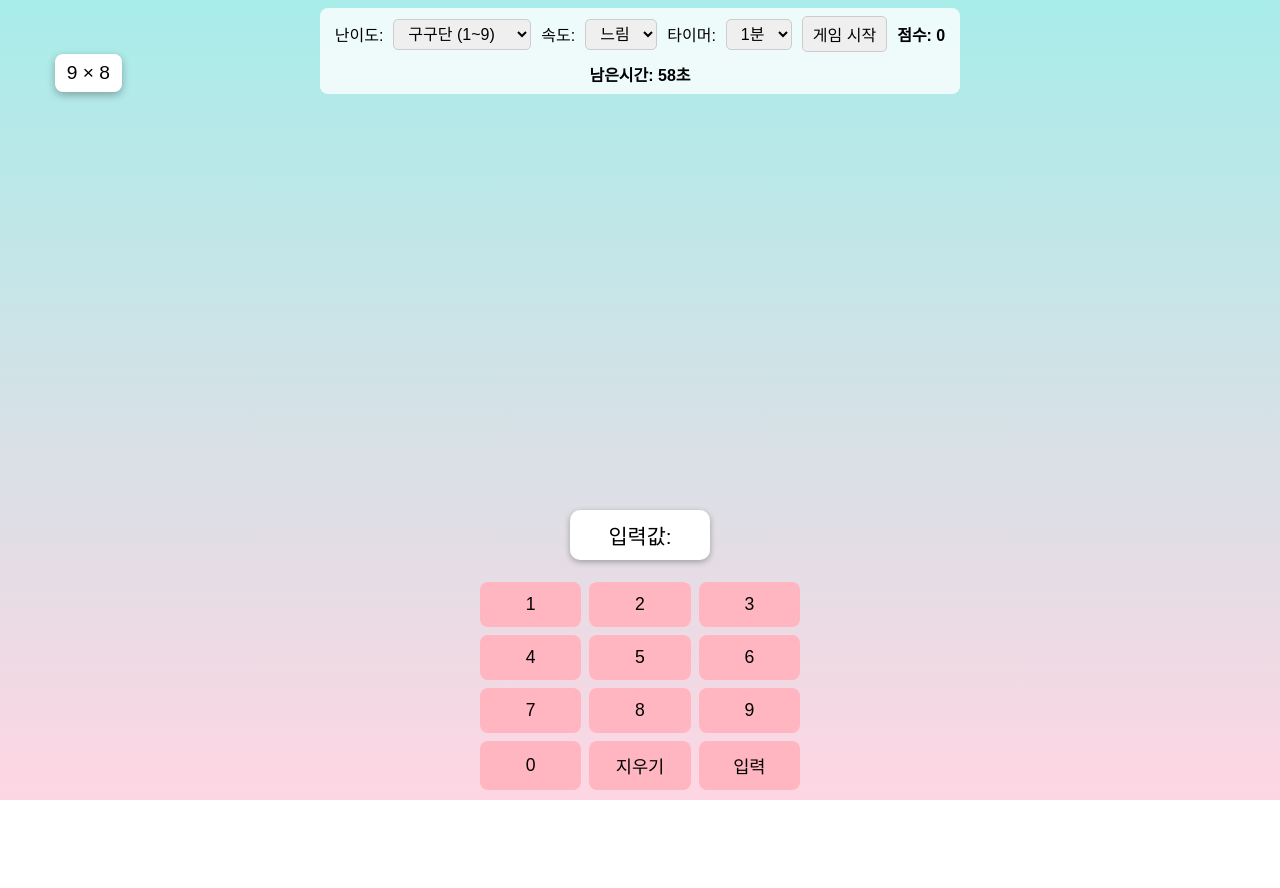
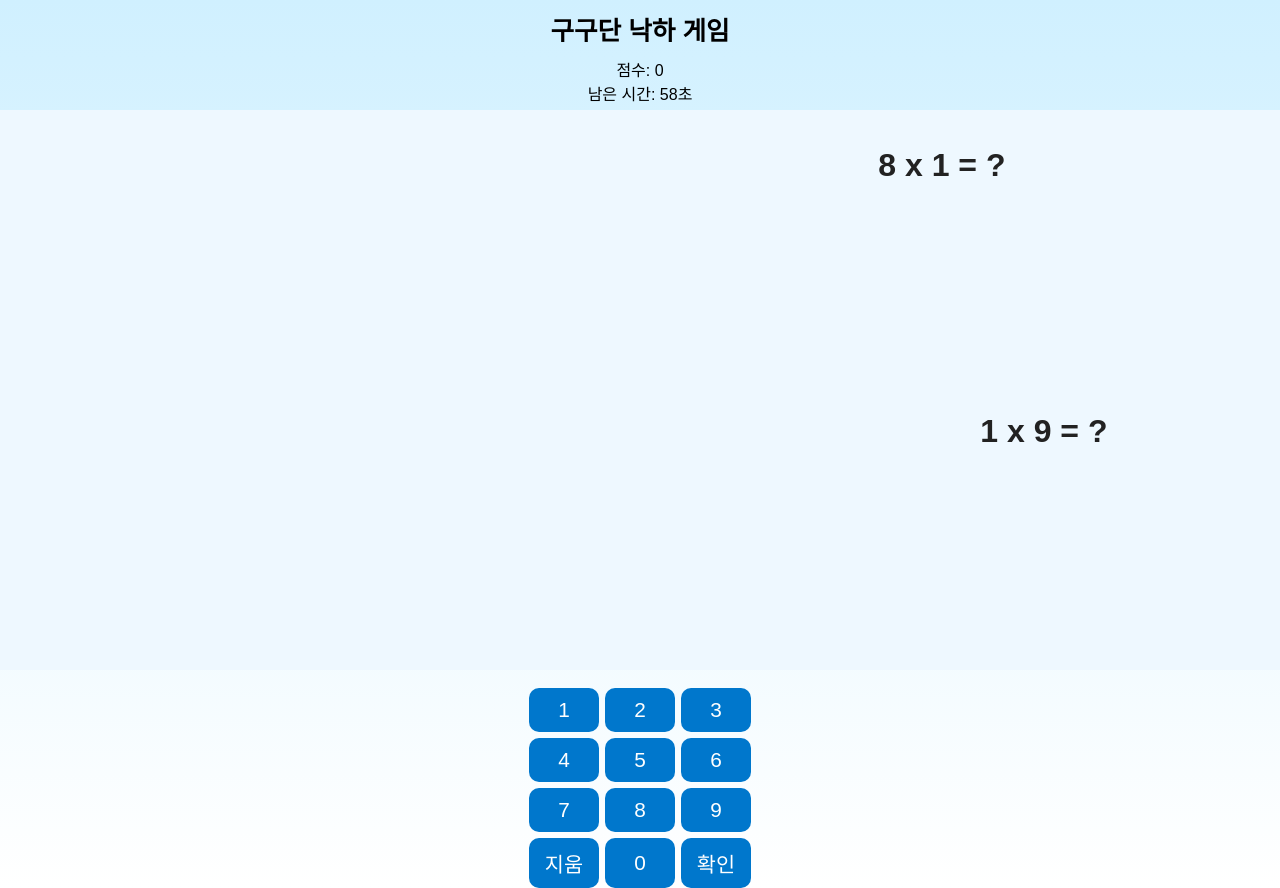
Before and after one commit to frontier19hong-collab/mul, a plain HTML site: page index.html in a window 1280 px wide. Both pictures are taken after a click on the button "게임 시작". Before the commit the page ends 800 px from the top, so only its background shows below. Drawn offline with Linux system fonts and the light colour scheme.

Commit message:
게임화면 최상단에 위치
정보는 게임중에 안보이게 설정

```diff
--- a/index.html
+++ b/index.html
@@ -2,277 +2,285 @@
 <html lang="ko">
 <head>
 <meta charset="UTF-8" />
-  <meta name="viewport" content="width=device-width, initial-scale=1.0, maximum-scale=1.0, user-scalable=no" />
+<meta name="viewport" content="width=device-width, initial-scale=1.0" />
 <title>구구단 낙하 게임</title>
 <style>
-    html, body {
+  body {
     margin: 0;
     padding: 0;
     overflow: hidden;
-      background: linear-gradient(to bottom, #a8edea, #fed6e3);
-      font-family: 'Arial', sans-serif;
-      height: 100%;
+    background: linear-gradient(to bottom, #d0f0ff, #ffffff);
+    font-family: "Pretendard", sans-serif;
+    text-align: center;
+  }
+
+  h1 {
+    margin: 10px 0;
+    font-size: 1.6rem;
+  }
+
+  .settings {
+    margin: 10px auto;
+    display: flex;
+    justify-content: center;
+    flex-wrap: wrap;
+    gap: 8px;
+    font-size: 1rem;
+  }
+
+  select, button {
+    padding: 5px 10px;
+    font-size: 1rem;
+  }
+
+  .game-info {
+    font-size: 1rem;
+    margin: 5px;
+    display: none; /* 시작 전엔 숨김 */
   }
 
   #gameArea {
     position: relative;
     width: 100%;
-      height: 100%;
+    height: 70vh;
+    background: #eef8ff;
     overflow: hidden;
   }
 
   .problem {
     position: absolute;
-      background: white;
-      border-radius: 8px;
-      padding: 8px 12px;
-      box-shadow: 0 3px 8px rgba(0, 0, 0, 0.3);
-      font-size: 1.2rem;
-      text-align: center;
-      user-select: none;
+    font-size: 2rem;
+    z-index: 9999; /* 문제를 항상 맨 위에 표시 */
+    color: #222;
+    font-weight: bold;
+    pointer-events: none;
   }
 
-    #ui {
-      position: absolute;
-      top: 8px;
-      left: 50%;
-      transform: translateX(-50%);
+  #inputArea {
     display: flex;
-      flex-wrap: wrap;
     justify-content: center;
-      gap: 10px;
+    flex-direction: column;
     align-items: center;
-      z-index: 1000;
-      background: rgba(255, 255, 255, 0.8);
-      padding: 8px 12px;
-      border-radius: 8px;
+    margin-top: 10px;
   }
 
-    select, button, input {
-      font-size: 1rem;
-      padding: 5px 10px;
-      border-radius: 5px;
-      border: 1px solid #ccc;
+  #answerDisplay {
+    font-size: 1.4rem;
+    font-weight: bold;
+    color: #0077cc;
+    margin-bottom: 8px;
   }
 
-    #score, #timer {
-      font-size: 1rem;
-      font-weight: bold;
+  .keypad {
+    display: grid;
+    grid-template-columns: repeat(3, 70px);
+    grid-gap: 6px;
+    justify-content: center;
   }
 
-    #inputDisplay {
-      position: absolute;
-      bottom: 30vh;
-      left: 50%;
-      transform: translateX(-50%);
-      background: white;
-      padding: 10px 20px;
+  .keypad button {
+    font-size: 1.3rem;
+    padding: 10px;
     border-radius: 10px;
-      font-size: 1.3rem;
-      box-shadow: 0 2px 6px rgba(0,0,0,0.3);
-      z-index: 1000;
-      min-width: 100px;
-      text-align: center;
+    border: none;
+    background-color: #0077cc;
+    color: #fff;
   }
 
-    #keypad {
-      position: absolute;
-      bottom: 10px;
-      left: 50%;
-      transform: translateX(-50%);
-      display: grid;
-      grid-template-columns: repeat(3, 1fr);
-      gap: 8px;
-      width: 80%;
-      max-width: 320px;
-      z-index: 999;
+  .keypad button:active {
+    background-color: #005fa3;
   }
 
-    #keypad button {
-      font-size: 1.1rem;
-      padding: 12px;
-      border-radius: 8px;
-      border: none;
-      background-color: #ffb6c1;
-      cursor: pointer;
-      transition: 0.2s;
-      width: 100%;
+  /* ✅ 모바일 반응형 조정 */
+  @media (max-width: 768px) {
+    h1 { font-size: 1.3rem; }
+    .settings, .game-info { font-size: 0.8rem; }
+    .keypad button {
+      font-size: 1rem;
+      padding: 6px;
+      width: 60px;
+      height: 45px;
     }
-
-    #keypad button:hover {
-      background-color: #ffa1b1;
-    }
-
-    @media (max-width: 600px) {
     .problem {
-        font-size: 1rem;
-        padding: 6px 10px;
-      }
-
-      #inputDisplay {
-        font-size: 1.1rem;
-        bottom: 35vh;
-      }
-
-      #keypad {
-        width: 90%;
-        max-width: 280px;
-      }
-
-      #keypad button {
-        font-size: 1rem;
-        padding: 10px;
+      font-size: 1.5rem;
     }
   }
 </style>
 </head>
 <body>
-  <div id="gameArea"></div>
-  <div id="ui">
-    <label>난이도:</label>
+  <h1>구구단 낙하 게임</h1>
+
+  <div class="settings">
+    <label>난이도:
       <select id="difficulty">
         <option value="9">구구단 (1~9)</option>
         <option value="19">십구단 (1~19)</option>
       </select>
-
-    <label>속도:</label>
+    </label>
+    <label>속도:
       <select id="speed">
-      <option value="2">느림</option>
-      <option value="4">보통</option>
-      <option value="6">빠름</option>
+        <option value="120">느림</option>
+        <option value="200" selected>보통</option>
+        <option value="280">빠름</option>
       </select>
-
-    <label>타이머:</label>
-    <select id="timerSelect">
+    </label>
+    <label>타이머:
+      <select id="timer">
         <option value="60">1분</option>
         <option value="120">2분</option>
         <option value="180">3분</option>
         <option value="240">4분</option>
         <option value="300">5분</option>
       </select>
-
+    </label>
     <button id="startBtn">게임 시작</button>
-    <div id="score">점수: 0</div>
-    <div id="timer">남은시간: 0초</div>
   </div>
 
-  <div id="inputDisplay">입력값: </div>
-  <div id="keypad"></div>
+  <div class="game-info">
+    <div>점수: <span id="score">0</span></div>
+    <div>남은 시간: <span id="timeLeft">0</span>초</div>
+  </div>
+
+  <div id="gameArea"></div>
+
+  <div id="inputArea">
+    <div id="answerDisplay"></div>
+    <div class="keypad">
+      <button class="num">1</button>
+      <button class="num">2</button>
+      <button class="num">3</button>
+      <button class="num">4</button>
+      <button class="num">5</button>
+      <button class="num">6</button>
+      <button class="num">7</button>
+      <button class="num">8</button>
+      <button class="num">9</button>
+      <button id="clear">지움</button>
+      <button class="num">0</button>
+      <button id="submit">확인</button>
+    </div>
+  </div>
 
 <script>
-    const gameArea = document.getElementById('gameArea');
-    const startBtn = document.getElementById('startBtn');
-    const scoreDisplay = document.getElementById('score');
-    const timerDisplay = document.getElementById('timer');
-    const keypad = document.getElementById('keypad');
-    const inputDisplay = document.getElementById('inputDisplay');
+let problems = [];
+let answerInput = "";
+let score = 0;
+let timerInterval;
+let gameInterval;
+let timeLeft = 60;
+let gameActive = false;
 
-    let problems = [];
-    let score = 0;
-    let gameInterval;
-    let fallInterval;
-    let timerInterval;
-    let timeLeft;
+const gameArea = document.getElementById("gameArea");
+const scoreDisplay = document.getElementById("score");
+const answerDisplay = document.getElementById("answerDisplay");
+const timeDisplay = document.getElementById("timeLeft");
 
-    const keypadButtons = [1,2,3,4,5,6,7,8,9,0,'지우기','입력'];
-    keypad.innerHTML = '';
-    keypadButtons.forEach(v => {
-      const btn = document.createElement('button');
-      btn.textContent = v;
-      btn.onclick = () => handleKeypad(v);
-      keypad.appendChild(btn);
+document.getElementById("startBtn").addEventListener("click", startGame);
+document.getElementById("submit").addEventListener("click", checkAnswer);
+document.getElementById("clear").addEventListener("click", () => {
+  answerInput = "";
+  updateDisplay();
+});
+document.querySelectorAll(".num").forEach(btn => {
+  btn.addEventListener("click", () => {
+    if (answerInput.length < 3) {
+      answerInput += btn.textContent;
+      updateDisplay();
+    }
+  });
 });
 
-    let currentInput = '';
-
-    function handleKeypad(v) {
-      if(v === '지우기') {
-        currentInput = '';
-      } else if(v === '입력') {
-        checkAnswer();
-      } else {
-        currentInput += v;
-      }
-      inputDisplay.textContent = `입력값: ${currentInput}`;
-    }
-
 function startGame() {
-      clearInterval(gameInterval);
-      clearInterval(fallInterval);
-      clearInterval(timerInterval);
+  if (gameActive) return;
+  gameActive = true;
   score = 0;
-      scoreDisplay.textContent = '점수: 0';
-      gameArea.innerHTML = '';
+  answerInput = "";
+  scoreDisplay.textContent = 0;
+  answerDisplay.textContent = "";
+  gameArea.innerHTML = "";
   problems = [];
 
-      const difficulty = parseInt(document.getElementById('difficulty').value);
-      const speed = parseInt(document.getElementById('speed').value);
-      timeLeft = parseInt(document.getElementById('timerSelect').value);
-      timerDisplay.textContent = `남은시간: ${timeLeft}초`;
+  document.querySelector(".settings").style.display = "none";
+  document.querySelector(".game-info").style.display = "block";
 
-      gameInterval = setInterval(() => spawnProblem(difficulty), 1500);
-      fallInterval = setInterval(() => moveProblems(speed), 50);
+  const diff = parseInt(document.getElementById("difficulty").value);
+  const speed = parseInt(document.getElementById("speed").value);
+  timeLeft = parseInt(document.getElementById("timer").value);
+
+  timeDisplay.textContent = timeLeft;
+
+  gameInterval = setInterval(() => spawnProblem(diff, speed), 1200);
   timerInterval = setInterval(() => {
     timeLeft--;
-        timerDisplay.textContent = `남은시간: ${timeLeft}초`;
-        if(timeLeft <= 0) endGame();
+    timeDisplay.textContent = timeLeft;
+    if (timeLeft <= 0) endGame();
   }, 1000);
 }
 
-    function spawnProblem(maxDan) {
-      const x = Math.random() * (window.innerWidth - 80);
-      const y = 0;
-      const dan = Math.floor(Math.random() * maxDan) + 1;
-      const num = Math.floor(Math.random() * 9) + 1;
-      const answer = dan * num;
+function spawnProblem(diff, speed) {
+  const a = Math.floor(Math.random() * diff) + 1;
+  const b = Math.floor(Math.random() * 9) + 1;
+  const result = a * b;
+  const elem = document.createElement("div");
+  elem.className = "problem";
+  elem.textContent = `${a} x ${b} = ?`;
+  elem.style.left = `${Math.random() * (window.innerWidth - 100)}px`;
+  elem.style.top = "-50px";
+  gameArea.appendChild(elem);
 
-      const div = document.createElement('div');
-      div.classList.add('problem');
-      div.style.left = `${x}px`;
-      div.style.top = `${y}px`;
-      div.textContent = `${dan} × ${num}`;
-      gameArea.appendChild(div);
+  const problem = { elem, result, y: -50 };
+  problems.push(problem);
 
-      problems.push({ element: div, x, y, answer });
+  const fall = setInterval(() => {
+    if (!gameActive) return clearInterval(fall);
+    problem.y += speed / 30;
+    elem.style.top = problem.y + "px";
+    if (problem.y > gameArea.clientHeight - 30) {
+      // 놓침: 점수 감소
+      score -= 5;
+      updateScore();
+      gameArea.removeChild(elem);
+      problems = problems.filter(p => p !== problem);
+      clearInterval(fall);
     }
-
-    function moveProblems(speed) {
-      problems.forEach((p, i) => {
-        p.y += speed;
-        p.element.style.top = `${p.y}px`;
-        if (p.y > window.innerHeight - 50) {
-          p.element.remove();
-          problems.splice(i, 1);
-          score = Math.max(0, score - 5);
-          scoreDisplay.textContent = `점수: ${score}`;
-        }
-      });
+  }, 30);
 }
 
 function checkAnswer() {
-      if (!currentInput) return;
-      const val = parseInt(currentInput);
-      const matched = problems.find(p => p.answer === val);
-      if (matched) {
-        matched.element.remove();
-        problems = problems.filter(p => p !== matched);
+  if (!answerInput) return;
+  const num = parseInt(answerInput);
+  const hit = problems.find(p => p.result === num);
+  if (hit) {
+    // 정답
     score += 10;
+    updateScore();
+    hit.elem.remove();
+    problems = problems.filter(p => p !== hit);
   } else {
-        score = Math.max(0, score - 5);
+    // 오답
+    score -= 5;
+    updateScore();
   }
-      scoreDisplay.textContent = `점수: ${score}`;
-      currentInput = '';
-      inputDisplay.textContent = `입력값:`;
+  answerInput = "";
+  updateDisplay();
+}
+
+function updateDisplay() {
+  answerDisplay.textContent = answerInput;
+}
+
+function updateScore() {
+  scoreDisplay.textContent = score;
 }
 
 function endGame() {
+  clearInterval(timerInterval);
   clearInterval(gameInterval);
-      clearInterval(fallInterval);
-      clearInterval(timerInterval);
-      alert(`게임 종료! 당신의 점수는 ${score}점입니다.`);
+  gameActive = false;
+  alert(`게임 종료! 점수: ${score}`);
+  document.querySelector(".settings").style.display = "flex";
+  document.querySelector(".game-info").style.display = "none";
 }
-
-    startBtn.addEventListener('click', startGame);
 </script>
 </body>
 </html>
```
Lines whose indentation alone changed are shown as unchanged.
